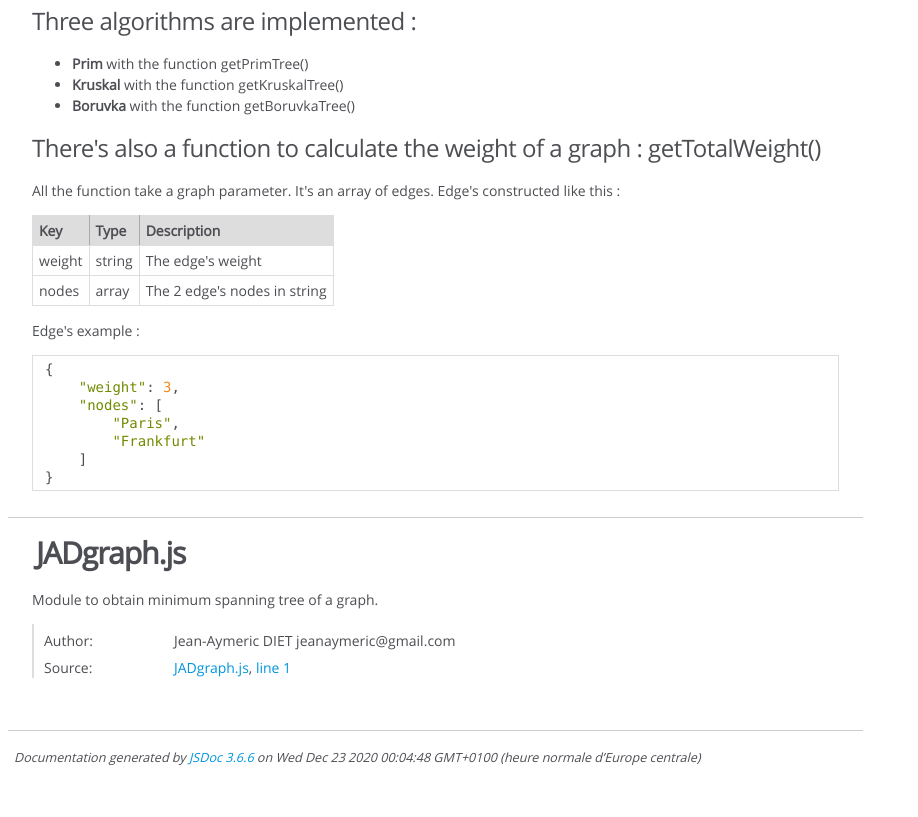
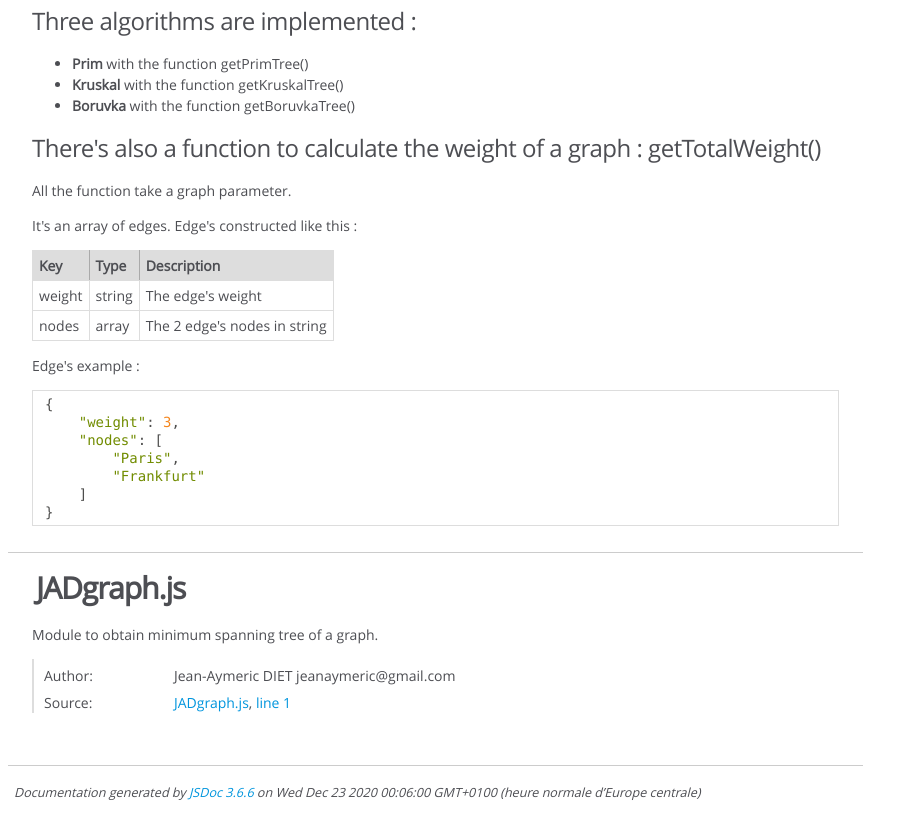
Before and after one commit to Jean-Aymeric/JSGraph, a website: page docs/index.html in a window 1280 px wide. Shown: the part 882-1699 px from the top of the page, without its empty margins (0-918 px from the left). Before the commit the page ends 1664 px from the top, so only its background shows below. Drawn offline with Linux system fonts and the light colour scheme.

Commit message:
update jsdoc

```diff
--- a/docs/index.html
+++ b/docs/index.html
@@ -55,13 +55,13 @@
 <li><strong>Boruvka</strong> with the function getBoruvkaTree()</li>
 </ul>
 <h3>There's also a function to calculate the weight of a graph : getTotalWeight()</h3>
-<p>All the function take a graph parameter.
-It's an array of edges. Edge's constructed like this :</p>
+<p>All the function take a graph parameter.</p>
+<p>It's an array of edges. Edge's constructed like this :</p>
 <table>
 <thead>
 <tr>
-<th><strong>Key</strong></th>
-<th><strong>Type</strong></th>
+<th>Key</th>
+<th>Type</th>
 <th>Description</th>
 </tr>
 </thead>
@@ -203,7 +203,7 @@ It's an array of edges. Edge's constructed like this :</p>
 <br class="clear">
 
 <footer>
-    Documentation generated by <a href="https://github.com/jsdoc/jsdoc">JSDoc 3.6.6</a> on Wed Dec 23 2020 00:04:48 GMT+0100 (heure normale d’Europe centrale)
+    Documentation generated by <a href="https://github.com/jsdoc/jsdoc">JSDoc 3.6.6</a> on Wed Dec 23 2020 00:06:00 GMT+0100 (heure normale d’Europe centrale)
 </footer>
 
 <script> prettyPrint(); </script>
```
Also changed, not shown: docs/JADgraph.js.html (+1 -1 lines), docs/global.html (+1 -1 lines), README.md.
